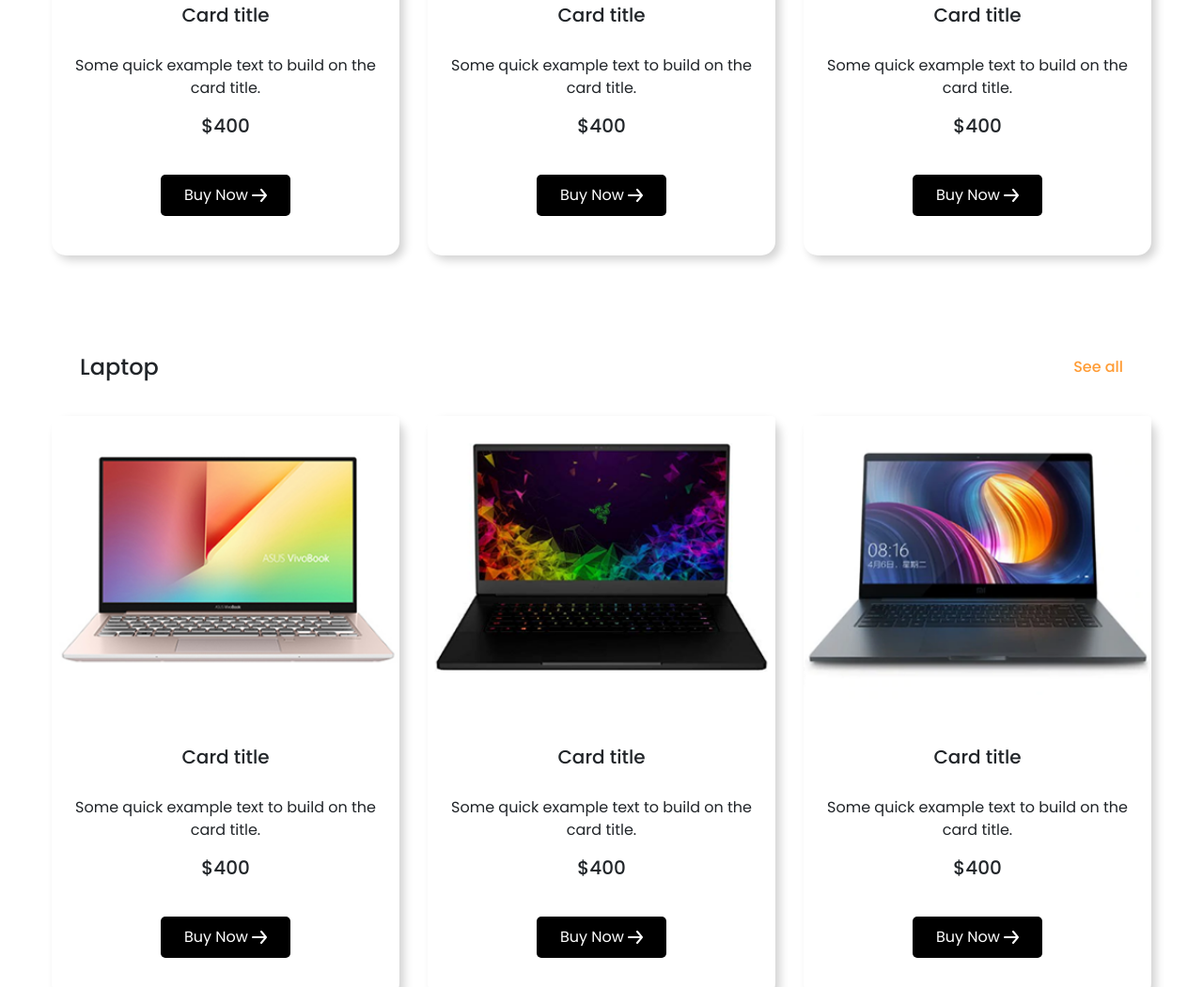
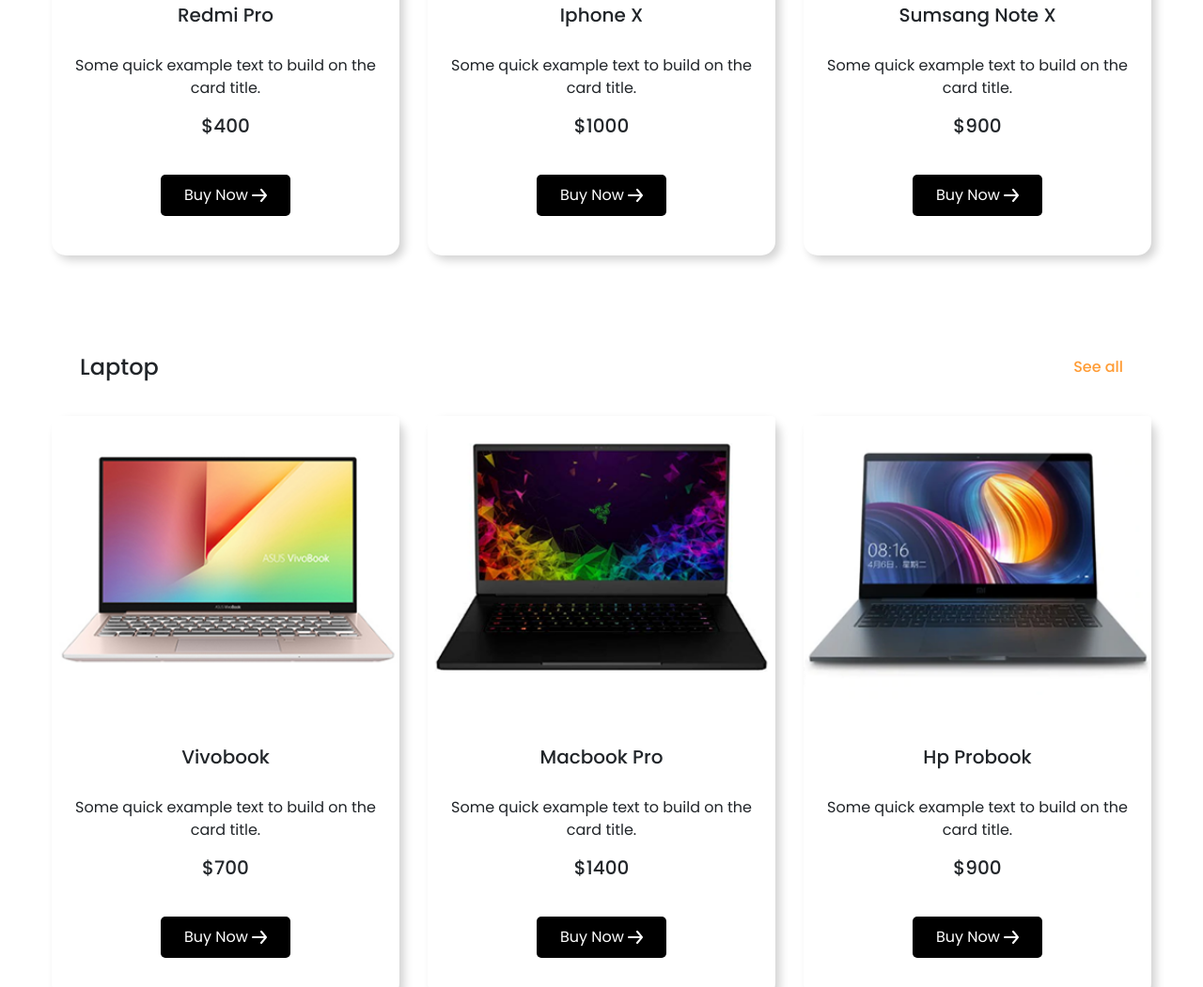
Before and after one commit to bhNibir/hot-gadgets, a plain HTML site: page index.html in a window 1280 px wide. Shown: the part 1318-2369 px from the top of the page at 94% size. Drawn offline with nearby package versions, Linux system fonts and the light colour scheme.

Commit message:
fixed simple silly miskate

```diff
--- a/index.html
+++ b/index.html
@@ -132,14 +132,14 @@
       <div class="row ">
         <div class="col-md-12 d-flex align-items-center card-title">
           <h4 class="flex-grow-1">Smartphone</h4>
-            <h6 class="orange-text">See all</h6>
+            <a class="text-decoration-none" href="#"><h6 class="orange-text">See all</h6></a>
         </div>
         <div class="row">
           <div class="card-deck">
             <div class="card">
               <img src="images/phone/phone-1.png" class="card-img-top" alt="...">
               <div class="card-body">
-                <h5 class="card-title">Card title</h5>
+                <h5 class="card-title">Redmi Pro</h5>
                 <p class="card-text">Some quick example text to build on
                   the card title.</p>
                 <h5>$400</h5>
@@ -158,9 +158,9 @@
             <div class="card">
               <img src="images/phone/phone-2.png" class="card-img-top" alt="...">
               <div class="card-body">
-                <h5 class="card-title">Card title</h5>
+                <h5 class="card-title">Iphone X</h5>
                 <p class="card-text">Some quick example text to build on the card title.</p>
-                  <h5>$400</h5>
+                  <h5>$1000</h5>
               </div>
               <div class="card-footer">
                 <button class="buy-now-btn">Buy Now <svg xmlns="http://www.w3.org/2000/svg" width="16" height="14.001" viewBox="0 0 16 14.001">
@@ -176,9 +176,9 @@
             <div class="card">
               <img src="images/phone/phone-3.png" class="card-img-top" alt="...">
               <div class="card-body">
-                <h5 class="card-title">Card title</h5>
+                <h5 class="card-title">Sumsang Note X</h5>
                 <p class="card-text">Some quick example text to build on the card title.</p>
-                <h5>$400</h5>
+                <h5>$900</h5>
               </div>
               <div class="card-footer">
                 <button class="buy-now-btn">Buy Now <svg xmlns="http://www.w3.org/2000/svg" width="16" height="14.001" viewBox="0 0 16 14.001">
@@ -199,17 +199,17 @@
       <div class="row ">
         <div class="col-md-12 d-flex align-items-center card-title">
           <h4 class="flex-grow-1">Laptop</h4>
-          <h6 class="orange-text">See all</h6>
+         <a class="text-decoration-none" href="#"><h6 class="orange-text">See all</h6></a>
         </div>
         <div class="row">
           <div class="card-deck">
             <div class="card">
               <img src="images/laptop/product-1.png" class="card-img-top" alt="...">
               <div class="card-body">
-                <h5 class="card-title">Card title</h5>
+                <h5 class="card-title">Vivobook</h5>
                 <p class="card-text">Some quick example text to build on
                   the card title.</p>
-                <h5>$400</h5>
+                <h5>$700</h5>
               </div>
               <div class="card-footer">
                 <button class="buy-now-btn">Buy Now <svg xmlns="http://www.w3.org/2000/svg" width="16" height="14.001" viewBox="0 0 16 14.001">
@@ -225,10 +225,10 @@
             <div class="card">
               <img src="images/laptop/product-2.png" class="card-img-top" alt="...">
               <div class="card-body">
-                <h5 class="card-title">Card title</h5>
+                <h5 class="card-title">Macbook Pro</h5>
                 <p class="card-text">Some quick example text to build on
                   the card title.</p>
-                  <h5>$400</h5>
+                  <h5>$1400</h5>
               </div>
               <div class="card-footer">
                 <button class="buy-now-btn">Buy Now <svg xmlns="http://www.w3.org/2000/svg" width="16" height="14.001" viewBox="0 0 16 14.001">
@@ -244,10 +244,10 @@
             <div class="card">
               <img src="images/laptop/product-3.png" class="card-img-top" alt="...">
               <div class="card-body">
-                <h5 class="card-title">Card title</h5>
+                <h5 class="card-title">Hp Probook</h5>
                 <p class="card-text">Some quick example text to build on
                   the card title.</p>
-                <h5>$400</h5>
+                <h5>$900</h5>
               </div>
               <div class="card-footer">
                 <button class="buy-now-btn">Buy Now <svg xmlns="http://www.w3.org/2000/svg" width="16" height="14.001" viewBox="0 0 16 14.001">
```
Also changed, not shown: style.css (+3 -5 lines).
